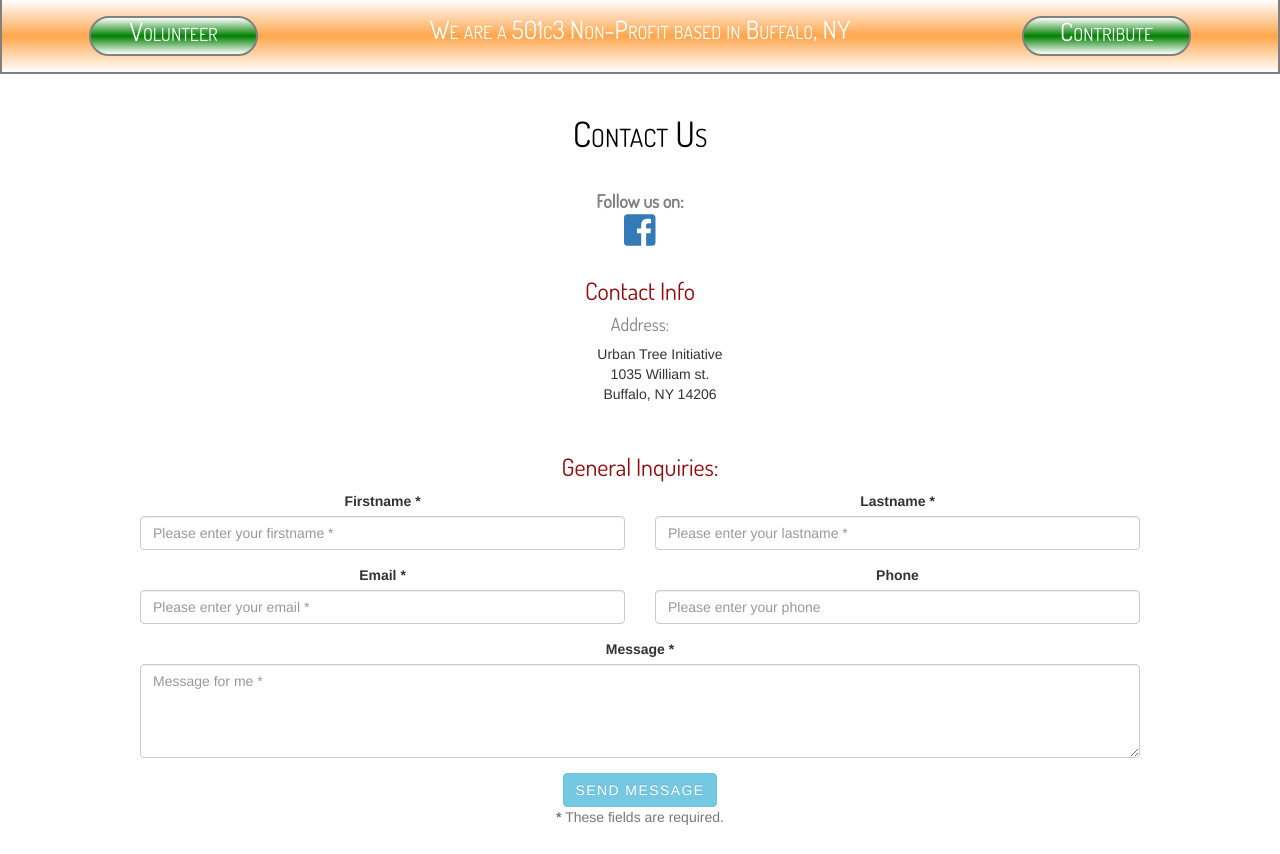
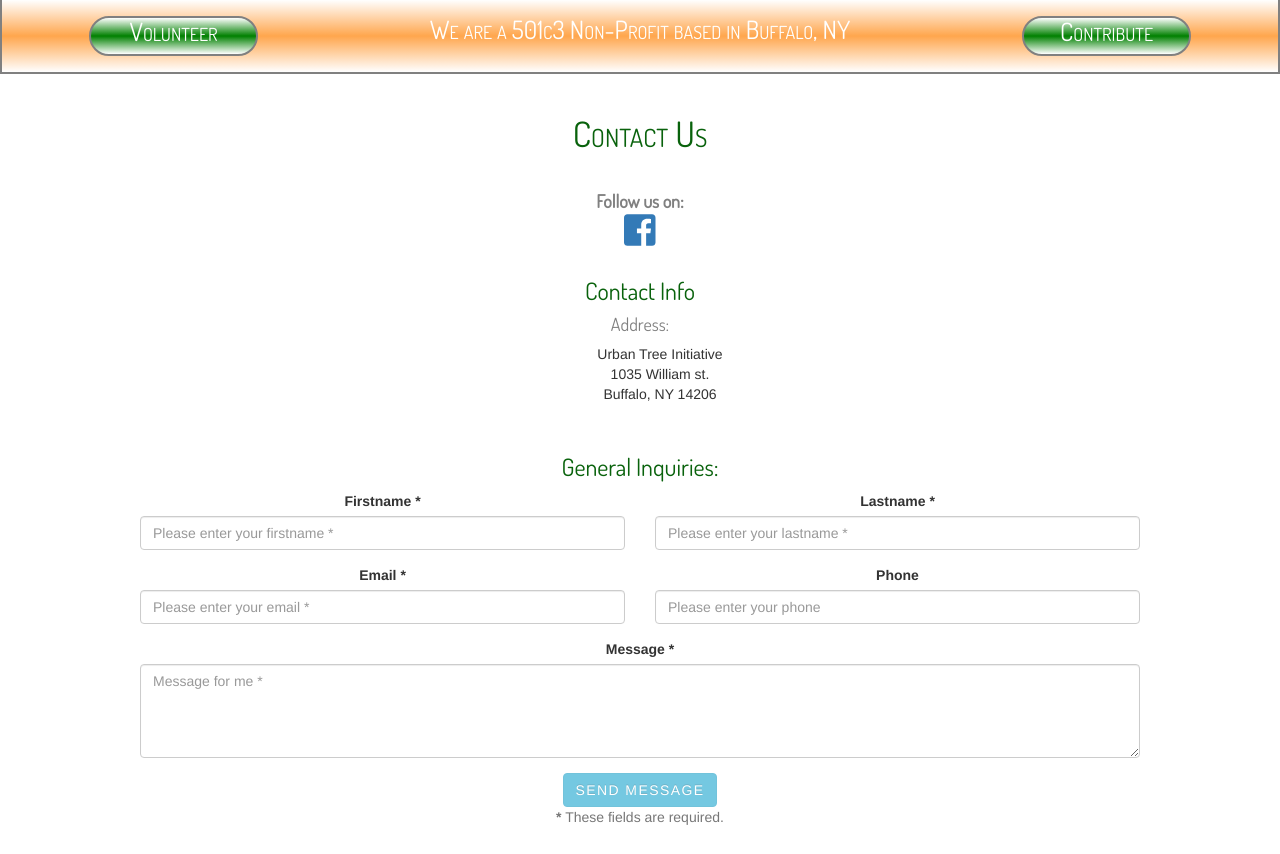
Before and after one commit to jsleb1/urbanTreeInitiative, a plain HTML site: page newsroom.html in a window 1280 px wide. Shown: the part 1019-1873 px from the top of the page. Drawn offline with nearby package versions, Linux system fonts and the light colour scheme.

Commit message:
change css

```diff
--- a/contribute.css
+++ b/contribute.css
@@ -306,6 +306,11 @@ ul {
 
 .section2 h2 {
     font-size: 2.5em;
+    color: rgb(9, 98, 12);
+}
+
+.section2 h3 {
+    color: rgb(9, 98, 12);
 }
 
 .icon {
```
